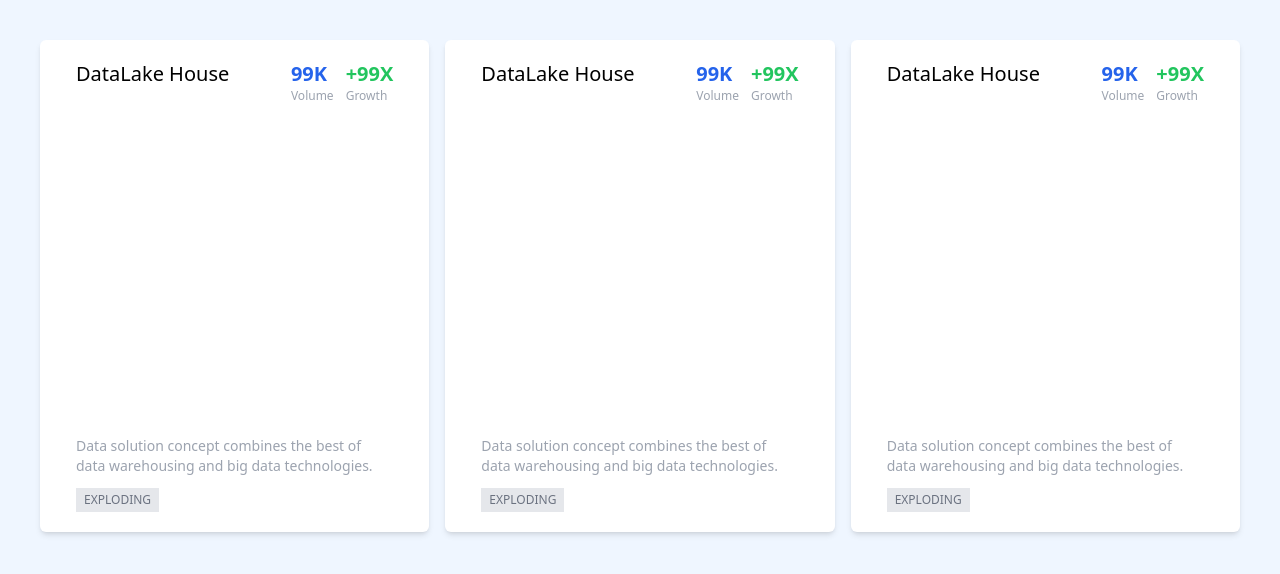
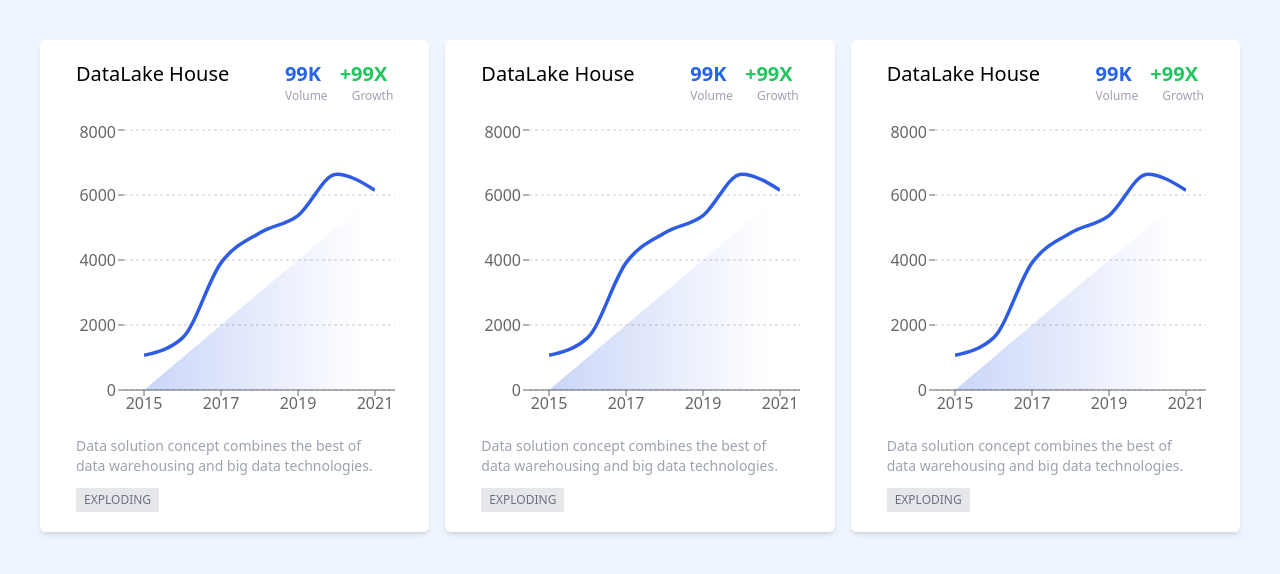
Before and after one commit to shashank-iter/sample-project, a Next.js app: page / in a window 1280 px wide. Shown: the top 574 px of the page. Built offline with nearby package versions, Linux system fonts and the light colour scheme.

Commit message:
charts added

```diff
--- /dev/null
+++ b/src/lib/utils.js
@@ -0,0 +1,6 @@
+import { clsx } from "clsx"
+import { twMerge } from "tailwind-merge"
+
+export function cn(...inputs) {
+  return twMerge(clsx(inputs))
+}
--- /dev/null
+++ b/src/pages/example/index.jsx
@@ -0,0 +1,15 @@
+import React from "react";
+import dynamic from "next/dynamic";
+
+const Test = dynamic(() => import("../test"), { ssr: false });
+function index() {
+  return (
+    <>
+      <div className="max-w-md">
+        <Test />
+      </div>
+    </>
+  );
+}
+
+export default index;
--- a/src/pages/index.js
+++ b/src/pages/index.js
@@ -1,5 +1,4 @@
 import React from "react";
-import Test from "./test";
 import dynamic from "next/dynamic";
 import Link from "next/link";
 
@@ -8,7 +7,7 @@ function index() {
   return (
     <div>
       <div className="grid grid-cols-1 sm:grid-cols-2 md:grid-cols-3 gap-4 mx-2 sm:mx-auto sm:px-10 py-10 ">
-        <Link href={"#"}>
+        <Link href={"/solo-info"}>
           <div className="w-full bg-white shadow-md p-1 rounded-md hover:border hover:border-blue-600 hover:border-1 ">
             <div className="flex flex-row w-full px-2 sm:px-8 py-4">
               <div className="w-1/2">
@@ -23,11 +22,11 @@ function index() {
                 </div>
                 <div className="flex flex-col">
                   <div className="text-xl text-green-500 font-bold">+99X</div>
-                  <div className="text-xs text-gray-400">Growth</div>
+                  <div className="text-xs text-gray-400 ml-3">Growth</div>
                 </div>
               </div>
             </div>
-            <div className="flex place-content-center">
+            <div className="pl-5">
               <Test />
             </div>
 
@@ -44,7 +43,7 @@ function index() {
             </div>
           </div>
         </Link>
-        <Link href={"#"}>
+        <Link href={"/solo-info"}>
           <div className="w-full bg-white shadow-md p-1 rounded-md hover:border hover:border-blue-600 hover:border-1 ">
             <div className="flex flex-row w-full px-2 sm:px-8 py-4">
               <div className="w-1/2">
@@ -59,11 +58,11 @@ function index() {
                 </div>
                 <div className="flex flex-col">
                   <div className="text-xl text-green-500 font-bold">+99X</div>
-                  <div className="text-xs text-gray-400">Growth</div>
+                  <div className="text-xs text-gray-400 ml-3">Growth</div>
                 </div>
               </div>
             </div>
-            <div className="flex place-content-center">
+            <div className="pl-5">
               <Test />
             </div>
 
@@ -80,7 +79,7 @@ function index() {
             </div>
           </div>
         </Link>
-        <Link href={"#"}>
+        <Link href={"/solo-info"}>
           <div className="w-full bg-white shadow-md p-1 rounded-md hover:border hover:border-blue-600 hover:border-1 ">
             <div className="flex flex-row w-full px-2 sm:px-8 py-4">
               <div className="w-1/2">
@@ -95,11 +94,11 @@ function index() {
                 </div>
                 <div className="flex flex-col">
                   <div className="text-xl text-green-500 font-bold">+99X</div>
-                  <div className="text-xs text-gray-400">Growth</div>
+                  <div className="text-xs text-gray-400 ml-3">Growth</div>
                 </div>
               </div>
             </div>
-            <div className="flex place-content-center">
+            <div className="pl-5">
               <Test />
             </div>
 
@@ -116,8 +115,8 @@ function index() {
             </div>
           </div>
         </Link>
+      </div>
 
-      </div>
     </div>
   );
 }
--- a/src/pages/test/index.jsx
+++ b/src/pages/test/index.jsx
@@ -87,8 +87,8 @@ function Test() {
             {/* make a horizontally fading gradient */}
           </defs>
           <CartesianGrid strokeDasharray="3 3" vertical={false} />
-          <XAxis dataKey="name" padding="gap" />
-          <YAxis hide={true} />
+          <XAxis dataKey="name"  padding={{ left: 20, right: 20 }}  />
+          <YAxis hide={false} axisLine={false} />
           <Tooltip />
           <Area
             type="monotone"
```
